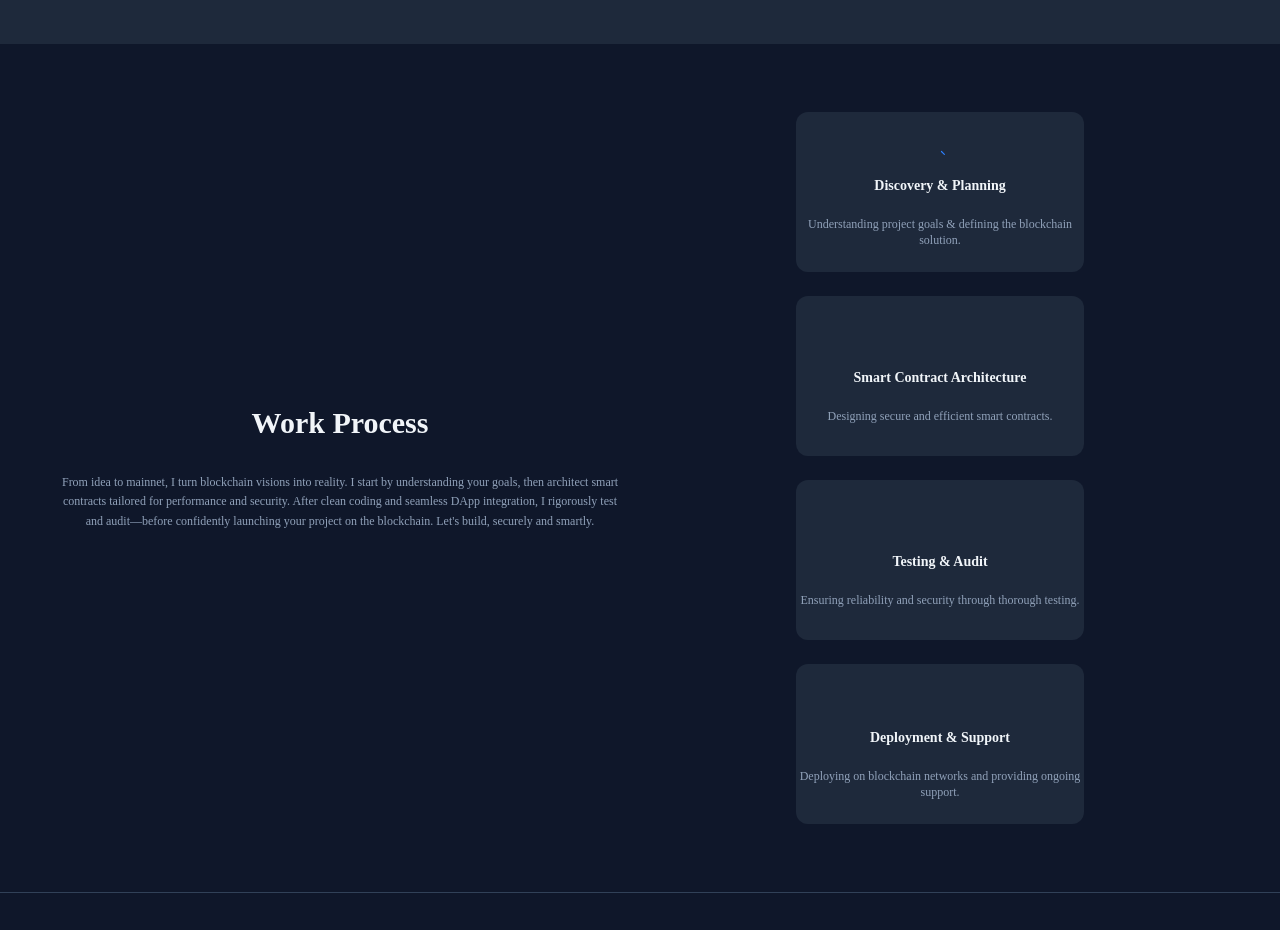
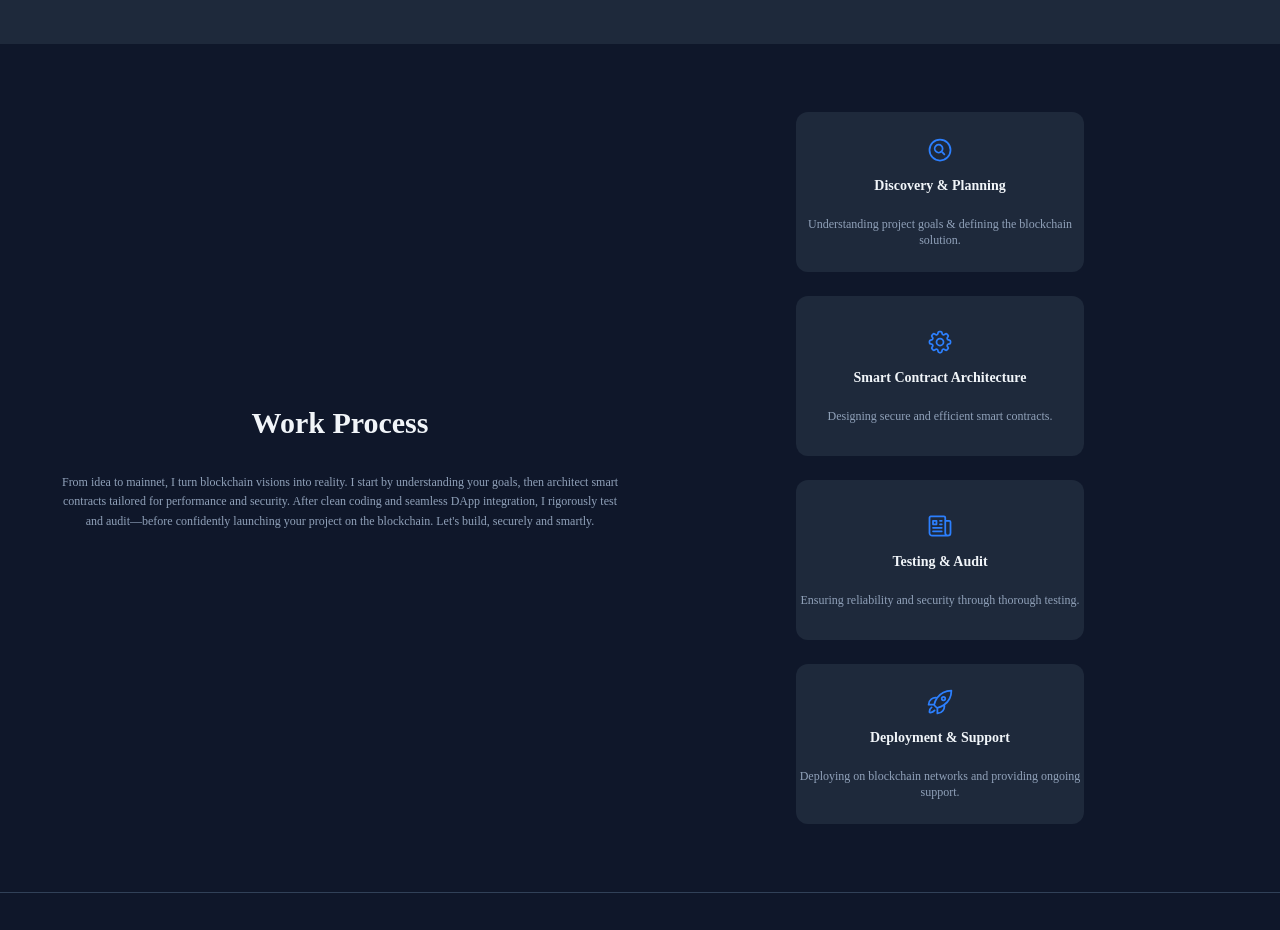
Before and after one commit to noor-salafi/Portfolio-for-mobile, a plain HTML site: page index.html in a window 1280 px wide. Shown: the part 820-1750 px from the top of the page. Drawn offline with nearby package versions, Linux system fonts and the light colour scheme.

Commit message:
edit icon

```diff
--- a/index.html
+++ b/index.html
@@ -125,28 +125,37 @@
     <div class="card flex flex-wrap justify-center md:w-1/2 p-4">
         <!-- Card 1 -->
         <div class="research w-72 h-40 flex flex-col items-center justify-center bg-[#1e293b] m-3 hover:scale-105 hover:shadow-lg transition-all duration-300 ease-in-out hover:bg-[#334155] hover:ring-2 hover:ring-blue-500 rounded-xl">
-            <svg class="size-7 text-blue-500" xmlns="http://www.w3.org/2000/svg" fill="none" viewBox="0 0 24 24" stroke="currentColor"><path stroke-linecap="round" stroke-linejoin="round" d="m15.75 15.75-2.489-2.489..."/></svg>
+            <svg xmlns="http://www.w3.org/2000/svg" fill="none" viewBox="0 0 24 24" stroke-width="1.5" stroke="currentColor" class="size-7  text-blue-500">
+                <path stroke-linecap="round" stroke-linejoin="round" d="m15.75 15.75-2.489-2.489m0 0a3.375 3.375 0 1 0-4.773-4.773 3.375 3.375 0 0 0 4.774 4.774ZM21 12a9 9 0 1 1-18 0 9 9 0 0 1 18 0Z" />
+              </svg>
             <h2 class="text-sm mt-3 text-slate-100 font-semibold font-[Poppins]">Discovery & Planning</h2>
             <p class="text-center text-xs text-slate-400 mt-5 font-[Poppins]">Understanding project goals & defining the blockchain solution.</p>
         </div>
 
         <!-- Card 2 -->
         <div class="design w-72 h-40 flex flex-col items-center justify-center bg-[#1e293b] m-3 hover:scale-105 hover:shadow-lg transition-all duration-300 ease-in-out hover:bg-[#334155] hover:ring-2 hover:ring-blue-500 rounded-xl">
-            <svg class="size-7 text-blue-500" xmlns="http://www.w3.org/2000/svg" fill="none" viewBox="0 0 24 24" stroke="currentColor"><path stroke-linecap="round" stroke-linejoin="round" d="..."/></svg>
+            <svg xmlns="http://www.w3.org/2000/svg" fill="none" viewBox="0 0 24 24" stroke-width="1.5" stroke="currentColor" class="size-7  text-blue-500">
+                <path stroke-linecap="round" stroke-linejoin="round" d="M10.343 3.94c.09-.542.56-.94 1.11-.94h1.093c.55 0 1.02.398 1.11.94l.149.894c.07.424.384.764.78.93.398.164.855.142 1.205-.108l.737-.527a1.125 1.125 0 0 1 1.45.12l.773.774c.39.389.44 1.002.12 1.45l-.527.737c-.25.35-.272.806-.107 1.204.165.397.505.71.93.78l.893.15c.543.09.94.559.94 1.109v1.094c0 .55-.397 1.02-.94 1.11l-.894.149c-.424.07-.764.383-.929.78-.165.398-.143.854.107 1.204l.527.738c.32.447.269 1.06-.12 1.45l-.774.773a1.125 1.125 0 0 1-1.449.12l-.738-.527c-.35-.25-.806-.272-1.203-.107-.398.165-.71.505-.781.929l-.149.894c-.09.542-.56.94-1.11.94h-1.094c-.55 0-1.019-.398-1.11-.94l-.148-.894c-.071-.424-.384-.764-.781-.93-.398-.164-.854-.142-1.204.108l-.738.527c-.447.32-1.06.269-1.45-.12l-.773-.774a1.125 1.125 0 0 1-.12-1.45l.527-.737c.25-.35.272-.806.108-1.204-.165-.397-.506-.71-.93-.78l-.894-.15c-.542-.09-.94-.56-.94-1.109v-1.094c0-.55.398-1.02.94-1.11l.894-.149c.424-.07.765-.383.93-.78.165-.398.143-.854-.108-1.204l-.526-.738a1.125 1.125 0 0 1 .12-1.45l.773-.773a1.125 1.125 0 0 1 1.45-.12l.737.527c.35.25.807.272 1.204.107.397-.165.71-.505.78-.929l.15-.894Z" />
+                <path stroke-linecap="round" stroke-linejoin="round" d="M15 12a3 3 0 1 1-6 0 3 3 0 0 1 6 0Z" />
+              </svg>
             <h2 class="text-sm mt-3 text-slate-100 font-semibold font-[Poppins]">Smart Contract Architecture</h2>
             <p class="text-center text-xs text-slate-400 mt-5 font-[Poppins]">Designing secure and efficient smart contracts.</p>
         </div>
 
         <!-- Card 3 -->
         <div class="analyze w-72 h-40 flex flex-col items-center justify-center bg-[#1e293b] m-3 hover:scale-105 hover:shadow-lg transition-all duration-300 ease-in-out hover:bg-[#334155] hover:ring-2 hover:ring-blue-500 rounded-xl">
-            <svg class="size-7 text-blue-500" xmlns="http://www.w3.org/2000/svg" fill="none" viewBox="0 0 24 24" stroke="currentColor"><path stroke-linecap="round" stroke-linejoin="round" d="..."/></svg>
+            <svg xmlns="http://www.w3.org/2000/svg" fill="none" viewBox="0 0 24 24" stroke-width="1.5" stroke="currentColor" class="size-7  text-blue-500">
+                <path stroke-linecap="round" stroke-linejoin="round" d="M12 7.5h1.5m-1.5 3h1.5m-7.5 3h7.5m-7.5 3h7.5m3-9h3.375c.621 0 1.125.504 1.125 1.125V18a2.25 2.25 0 0 1-2.25 2.25M16.5 7.5V18a2.25 2.25 0 0 0 2.25 2.25M16.5 7.5V4.875c0-.621-.504-1.125-1.125-1.125H4.125C3.504 3.75 3 4.254 3 4.875V18a2.25 2.25 0 0 0 2.25 2.25h13.5M6 7.5h3v3H6v-3Z" />
+              </svg>
             <h2 class="text-sm mt-3 text-slate-100 font-semibold font-[Poppins]">Testing & Audit</h2>
             <p class="text-center text-xs text-slate-400 mt-5 font-[Poppins]">Ensuring reliability and security through thorough testing.</p>
         </div>
 
         <!-- Card 4 -->
         <div class="launch w-72 h-40 flex flex-col items-center justify-center bg-[#1e293b] m-3 hover:scale-105 hover:shadow-lg transition-all duration-300 ease-in-out hover:bg-[#334155] hover:ring-2 hover:ring-blue-500 rounded-xl">
-            <svg class="size-7 text-blue-500" xmlns="http://www.w3.org/2000/svg" fill="none" viewBox="0 0 24 24" stroke="currentColor"><path stroke-linecap="round" stroke-linejoin="round" d="..."/></svg>
+            <svg xmlns="http://www.w3.org/2000/svg" fill="none" viewBox="0 0 24 24" stroke-width="1.5" stroke="currentColor" class="size-7  text-blue-500">
+                <path stroke-linecap="round" stroke-linejoin="round" d="M15.59 14.37a6 6 0 0 1-5.84 7.38v-4.8m5.84-2.58a14.98 14.98 0 0 0 6.16-12.12A14.98 14.98 0 0 0 9.631 8.41m5.96 5.96a14.926 14.926 0 0 1-5.841 2.58m-.119-8.54a6 6 0 0 0-7.381 5.84h4.8m2.581-5.84a14.927 14.927 0 0 0-2.58 5.84m2.699 2.7c-.103.021-.207.041-.311.06a15.09 15.09 0 0 1-2.448-2.448 14.9 14.9 0 0 1 .06-.312m-2.24 2.39a4.493 4.493 0 0 0-1.757 4.306 4.493 4.493 0 0 0 4.306-1.758M16.5 9a1.5 1.5 0 1 1-3 0 1.5 1.5 0 0 1 3 0Z" />
+              </svg>
             <h2 class="text-sm mt-3 text-slate-100 font-semibold font-[Poppins]">Deployment & Support</h2>
             <p class="text-center text-xs text-slate-400 mt-5 font-[Poppins]">Deploying on blockchain networks and providing ongoing support.</p>
         </div>
```
